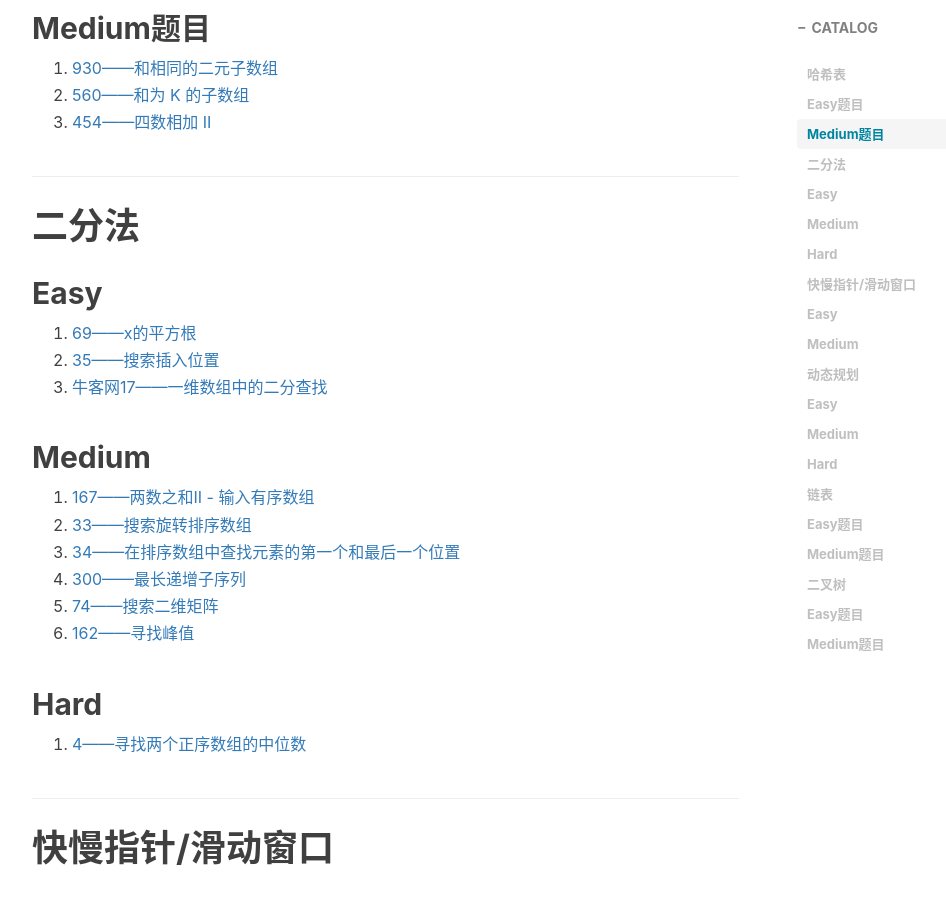
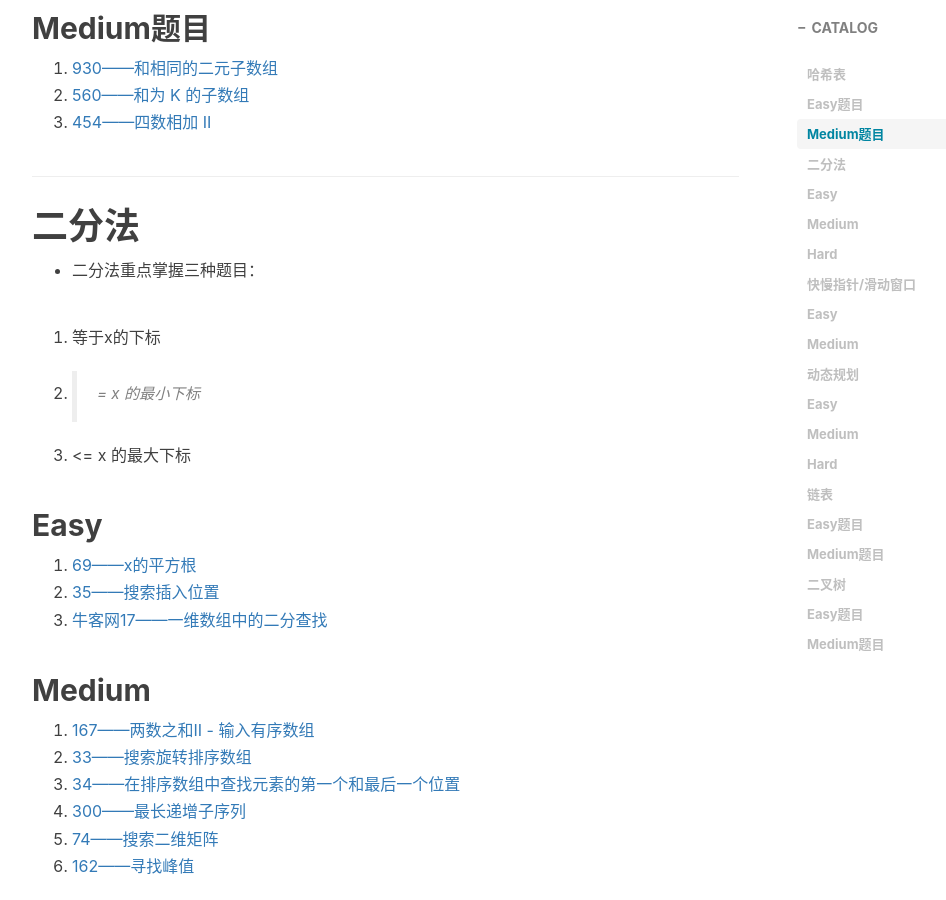
Before and after one commit to xie96808/xie96808.github.io, a Jekyll site: the page built from _posts/2022-05-22-刷题分类!.md, in a window 1280 px wide and 900 px high, scrolled down 1264 px. Shown: the whole window, without its empty margins (233-1179 px from the left). Built offline with Jekyll 4.4.1, drawn with Linux system fonts in a browser that asks for light colours; nearby versions of some CDN libraries; comment, search, counter and statistics services are not loaded.

Commit message:
Update 2022-05-22-刷题分类!.md

```diff
--- a/_posts/2022-05-22-刷题分类!.md
+++ b/_posts/2022-05-22-刷题分类!.md
@@ -51,6 +51,12 @@ tags:								#标签
 -------------
 
 # 二分法
+
+* 二分法重点掌握三种题目：
+
+1. 等于x的下标
+2. >= x 的最小下标
+3. <= x 的最大下标
 
 ## Easy
 
```
